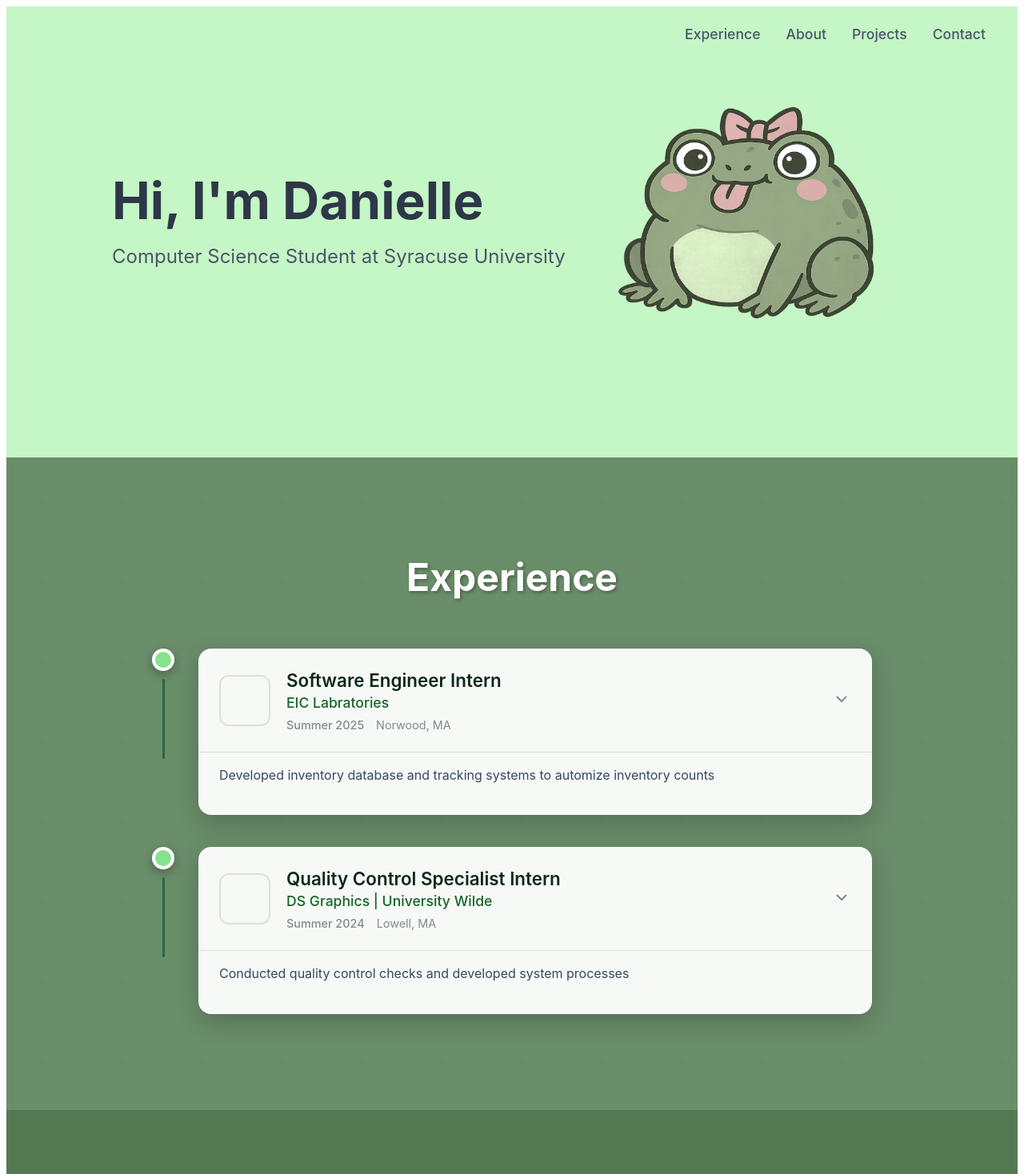
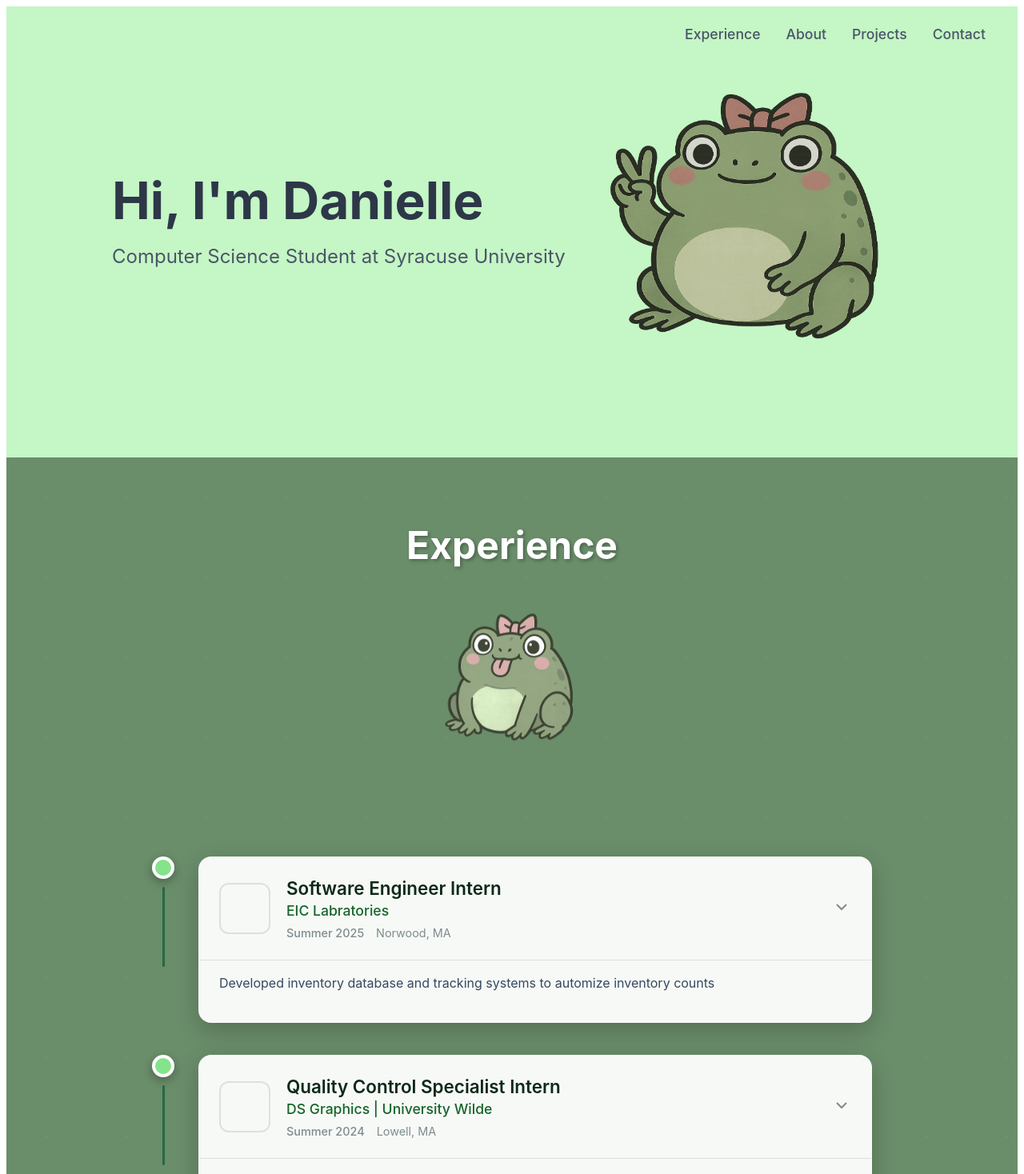
Before and after one commit to dalawton/my-portfolio, a Next.js app: page / in a window 1280 px wide. Shown: the top 1468 px of the page at 80% size. Built offline with nearby package versions, Linux system fonts and the light colour scheme.

Commit message:
added new frog and tweaked formatting

```diff
--- a/pages/index.js
+++ b/pages/index.js
@@ -66,8 +66,7 @@ export default function Home() {
 
           <div className={homeStyles.illustration}>
             <Image
-              src="/frog-image.png"
-              alt="Character illustration"
+              src="/peace-frog.png"
               width={400}
               height={500}
               priority
@@ -78,7 +77,16 @@ export default function Home() {
 
       <section id="experience" className={experienceStyles.experienceSection}>
         <div className={experienceStyles.experienceContainer}>
-          <h2 className={experienceStyles.sectionTitle}>Experience</h2>
+          <h2 className={experienceStyles.sectionTitle}>Experience
+            <div className={homeStyles.illustration}>
+              <Image
+                src="/frog-image.png"
+                width={200}
+                height={300}
+                priority
+              />
+            </div>
+          </h2>
 
           <div className={experienceStyles.timeline}>
             {experiences.map((exp, index) => (
@@ -142,8 +150,8 @@ export default function Home() {
       <section id="about" className={aboutStyles.aboutSection}>
         <div className={aboutStyles.aboutContainer}>
           <h2 className={aboutStyles.sectionTitle}>About Me</h2>
-          </div>
-        </section>
+        </div>
+      </section>
     </div>
   )
 }
--- a/styles/About.module.css
+++ b/styles/About.module.css
@@ -1,5 +1,5 @@
 .aboutSection {
-    padding: 60px 0;
+    padding: 40px 0;
     background: #547a54;
     min-height: 60vh;
     position: relative;
--- a/styles/Experience.module.css
+++ b/styles/Experience.module.css
@@ -1,6 +1,6 @@
 /* styles/Experience.module.css */
 .experienceSection {
-  padding: 80px 0;
+  padding: 40px 0;
   background: #6a8d6a;
   min-height: 60vh;
   position: relative;
--- a/styles/Home.module.css
+++ b/styles/Home.module.css
@@ -1,6 +1,7 @@
 .container {
   min-height: 60vh;
   background: #c5f6c5;
+  margin: 0;
   font-family: -apple-system, BlinkMacSystemFont, 'Segoe UI', Roboto, Oxygen, Ubuntu, Cantarell, sans-serif;
 }
 
```
Also changed, not shown: public/peace-frog.png (added).
